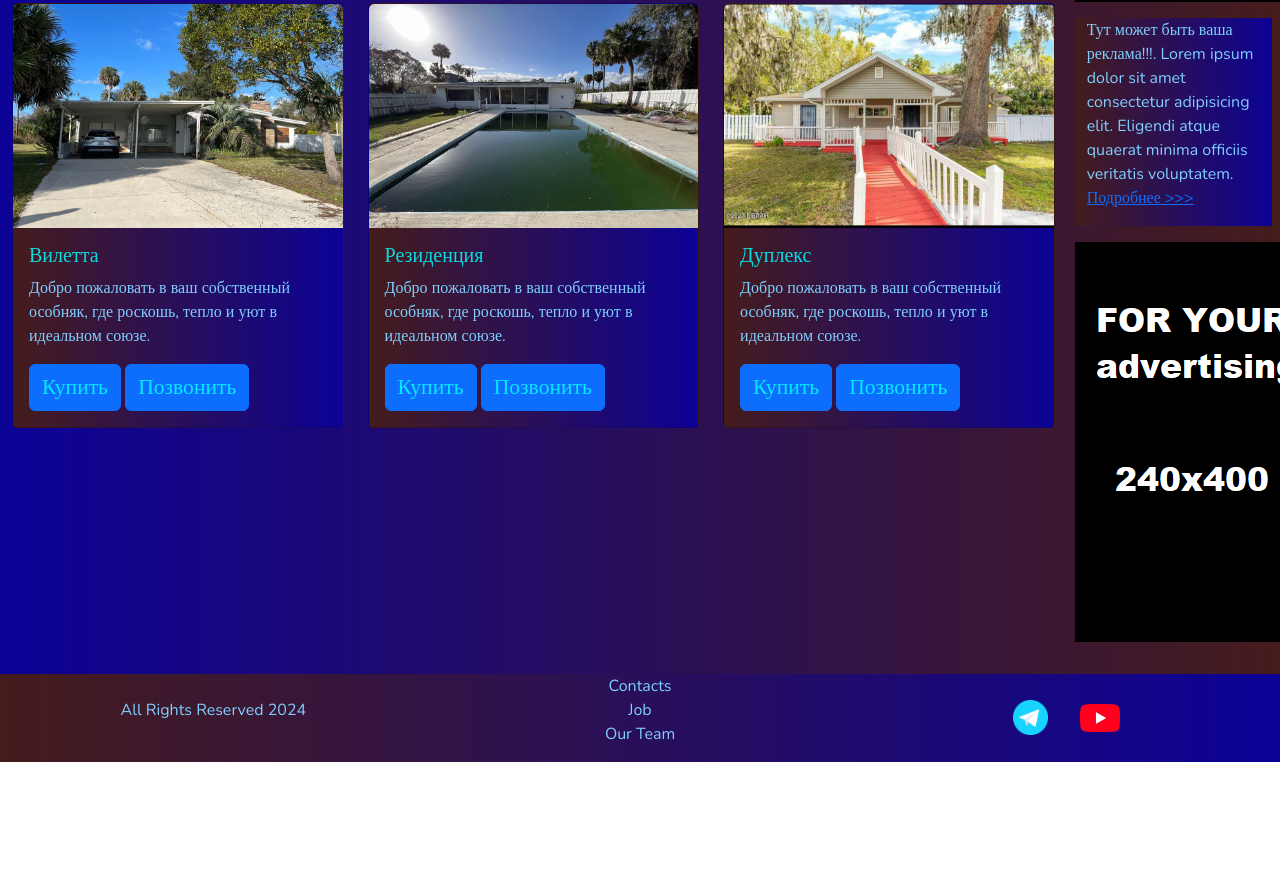
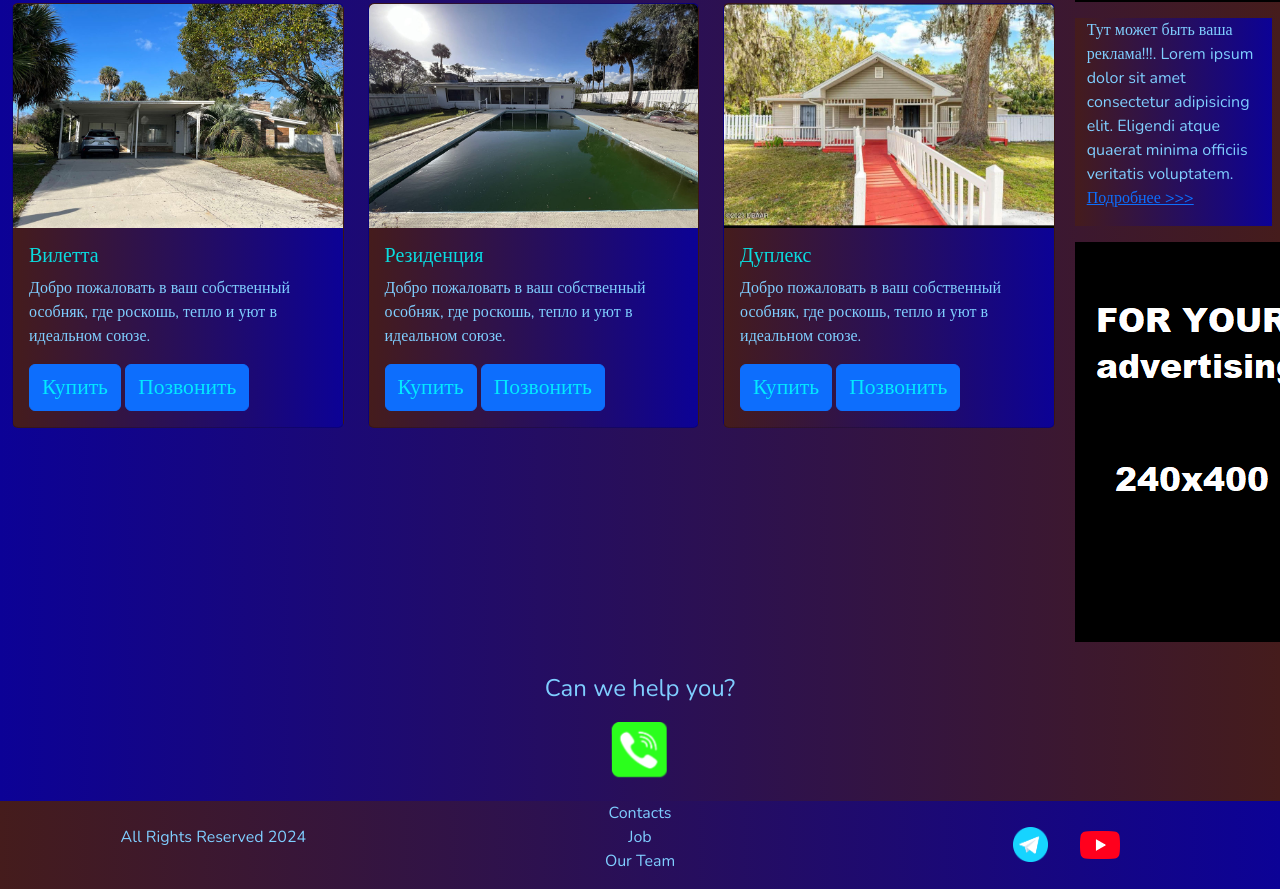
Before and after one commit to vitslayer/ironhouse, a plain HTML site: page pricing.html in a window 1280 px wide. Shown: the part 980-1869 px from the top of the page. Before the commit the page ends 1742 px from the top, so only its background shows below. Drawn offline with nearby package versions, Linux system fonts and the light colour scheme.

Commit message:
Update pricing.html

```diff
--- a/pricing.html
+++ b/pricing.html
@@ -212,6 +212,7 @@
                         </div>
                     </div>
                 </div>
+
                 <div class="col-lg-2 col-md-12 my-3">
                     <div class="row px-2">
                         <div class="col-lg-12 sidebar my-2">
@@ -242,8 +243,13 @@
                 </div>
             </div>
         </div>
+        <div class="col-lg-12 col-md-12 text-center mt-1 help">
+            <p>Can we help you?</p>
+        </div>
+        <div class="col-lg-12 col-md-12  text-center">
+            <img class="call-anim" style="width: 55px; " src="source/images/phone.png" alt="...">
     </section>
-    <footer class="mt-2">
+    <footer class="mt-4">
         <div class="container-fluid">
             <div class="row">
                 <div class="col-lg-4 col-md-12 footer-text text-center">
```
